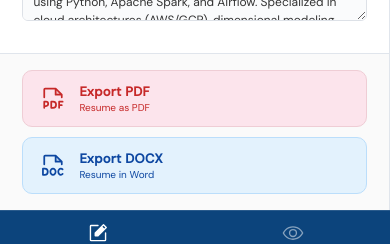
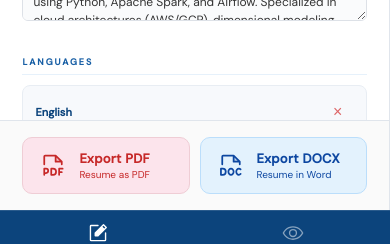
Before and after one commit to zmykedev/resume-builder, a React (Vite) app: page / in a window 390 px wide. Shown: the part 574-818 px from the top of the page. Built offline with nearby package versions, Linux system fonts and the light colour scheme.

Commit message:
mobile alignment

```diff
--- a/src/App.css
+++ b/src/App.css
@@ -1101,7 +1101,7 @@ textarea {
     display: grid;
     grid-template-columns: 1fr 1fr;
     gap: 10px;
-    padding: 0.75rem 1rem;
+    padding: 1rem 1.4rem;
     background: #fafafa;
     border-top: 1px solid #e0e5ec;
     position: sticky;
@@ -1159,10 +1159,6 @@ textarea {
     grid-template-columns: 1fr;
   }
 
-  .download-row {
-    grid-template-columns: 1fr;
-  }
-
   .editor-header h1 {
     font-size: 16px;
   }
```
